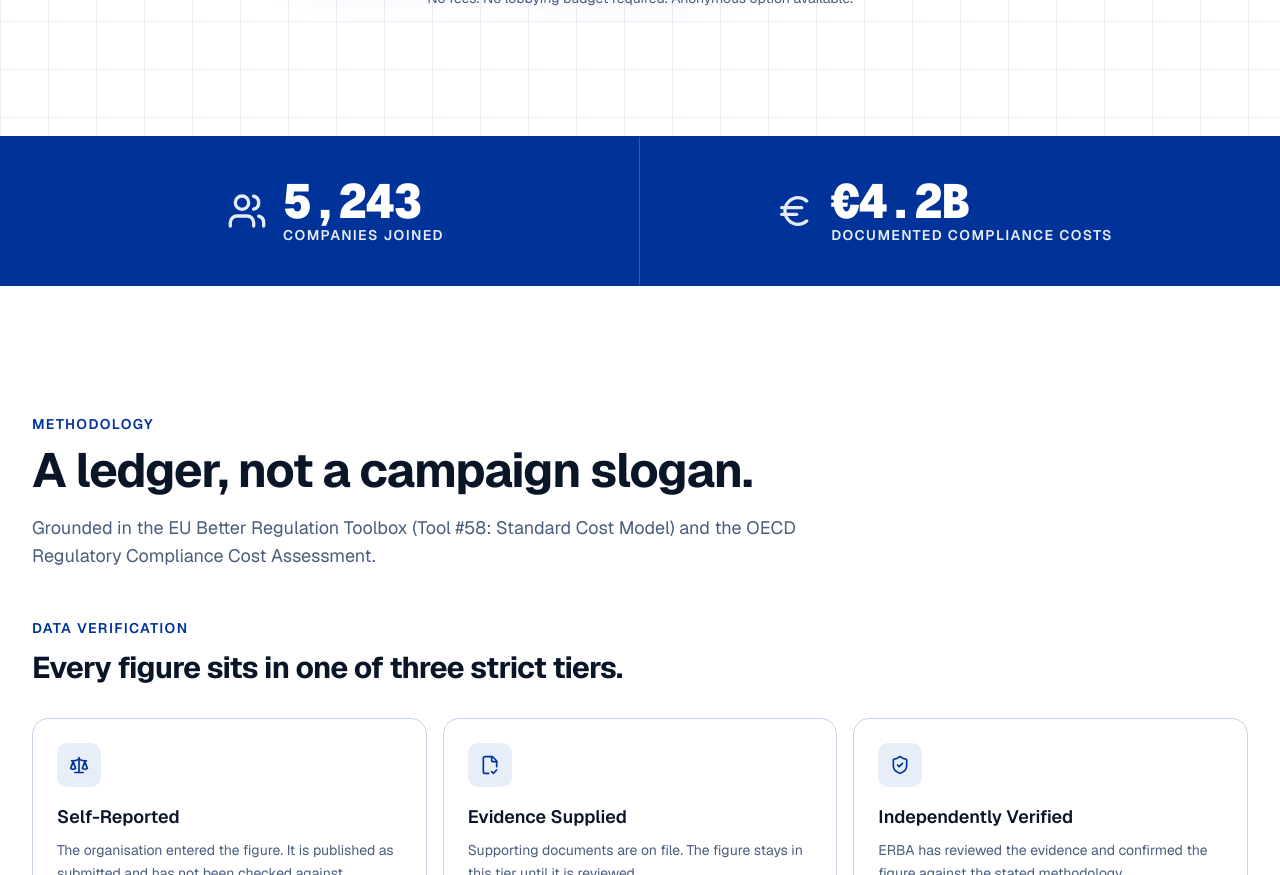
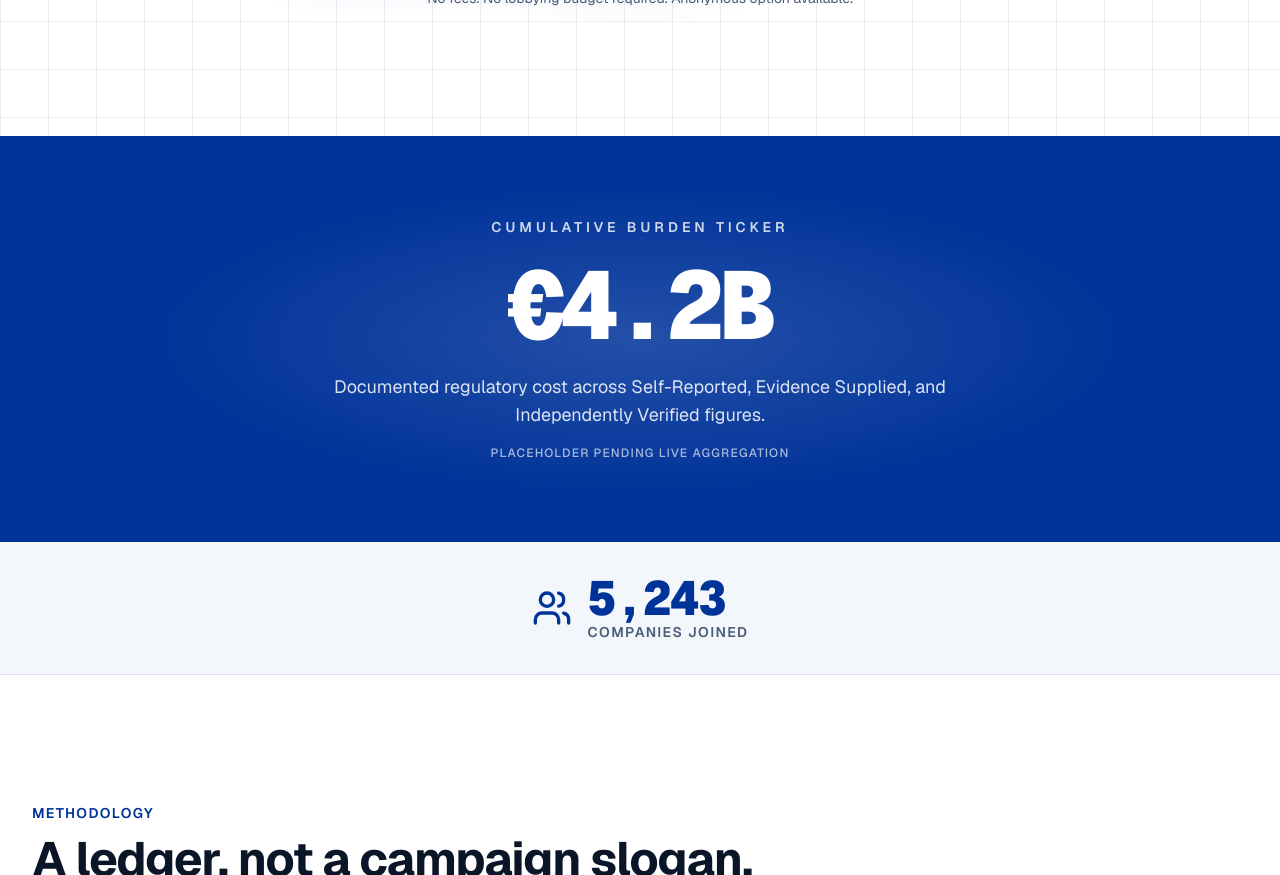
Before and after one commit to ptornquist/erba, a Next.js app: page / in a window 1280 px wide. Shown: the part 620-1495 px from the top of the page. Built offline with nearby package versions, Linux system fonts and the light colour scheme; no server answers.

Commit message:
Show the industry breakdown chart in the dashboard War Room.
The Recharts component existed locally but had not been shipped, so the live Overview had no chart.

```diff
--- a/app/page.tsx
+++ b/app/page.tsx
@@ -16,6 +16,7 @@ import {
 } from "@/components/ledger-standards";
 import { ButtonLink } from "@/components/ui/button";
 import { Badge } from "@/components/ui/badge";
+import { CumulativeBurdenTicker } from "@/components/cumulative-burden-ticker";
 import { MOMENTUM_STATS } from "@/lib/constants";
 import { formatInteger } from "@/lib/utils";
 
@@ -99,32 +100,22 @@ export default function LandingPage() {
         </div>
       </section>
 
+      {/* Isolated ticker: pass totalEur from a live SUM query when wired. */}
+      <CumulativeBurdenTicker />
+
       <section
         aria-label="Momentum"
-        className="border-y border-primary/40 bg-primary text-primary-foreground"
+        className="border-b border-border/60 bg-secondary/50"
       >
-        <div className="mx-auto grid max-w-7xl grid-cols-1 divide-y divide-white/20 px-4 sm:grid-cols-2 sm:divide-x sm:divide-y-0 sm:px-6 lg:px-8">
-          <div className="flex items-center justify-center gap-4 py-8 sm:py-10">
-            <Users className="size-10 shrink-0 opacity-90" aria-hidden="true" />
-            <div>
-              <p className="font-mono text-4xl font-black tabular-nums tracking-tight sm:text-5xl">
-                {formatInteger(MOMENTUM_STATS.companiesJoined)}
-              </p>
-              <p className="text-sm font-semibold uppercase tracking-widest opacity-90">
-                Companies Joined
-              </p>
-            </div>
-          </div>
-          <div className="flex items-center justify-center gap-4 py-8 sm:py-10">
-            <Euro className="size-10 shrink-0 opacity-90" aria-hidden="true" />
-            <div>
-              <p className="font-mono text-4xl font-black tabular-nums tracking-tight sm:text-5xl">
-                {MOMENTUM_STATS.documentedCostsLabel}
-              </p>
-              <p className="text-sm font-semibold uppercase tracking-widest opacity-90">
-                Documented Compliance Costs
-              </p>
-            </div>
+        <div className="mx-auto flex max-w-7xl items-center justify-center gap-4 px-4 py-8 sm:px-6 lg:px-8">
+          <Users className="size-10 shrink-0 text-primary" aria-hidden="true" />
+          <div>
+            <p className="font-mono text-4xl font-black tabular-nums tracking-tight text-primary sm:text-5xl">
+              {formatInteger(MOMENTUM_STATS.companiesJoined)}
+            </p>
+            <p className="text-sm font-semibold uppercase tracking-widest text-muted-foreground">
+              Companies Joined
+            </p>
           </div>
         </div>
       </section>
--- a/app/pain-index/page.tsx
+++ b/app/pain-index/page.tsx
@@ -8,6 +8,7 @@ import {
   TrendingUp,
   Trophy,
 } from "lucide-react";
+import { BurdenChart } from "@/components/burden-chart";
 import {
   MethodologyStatement,
   VerificationTiers,
@@ -107,6 +108,10 @@ export default async function PainIndexPage() {
             />
           </dl>
         </div>
+      </section>
+
+      <section className="mx-auto w-full max-w-7xl px-4 py-16 sm:px-6 lg:px-8">
+        <BurdenChart />
       </section>
 
       <section className="border-y border-border/60 bg-card/40">
--- /dev/null
+++ b/components/burden-chart.tsx
@@ -0,0 +1,105 @@
+"use client";
+
+import {
+  Bar,
+  BarChart,
+  CartesianGrid,
+  ResponsiveContainer,
+  Tooltip,
+  XAxis,
+  YAxis,
+} from "recharts";
+import {
+  PLACEHOLDER_INDUSTRY_AVERAGES,
+  type IndustryAverage,
+} from "@/lib/visualization-placeholders";
+import { formatEurCompact } from "@/lib/utils";
+
+type BurdenChartProps = {
+  data?: IndustryAverage[];
+  /** Defaults to true when `data` is omitted (isolated placeholder). */
+  isPlaceholder?: boolean;
+};
+
+export function BurdenChart({
+  data,
+  isPlaceholder = data === undefined,
+}: BurdenChartProps) {
+  const rows = [...(data ?? PLACEHOLDER_INDUSTRY_AVERAGES)].sort(
+    (a, b) => b.averageCostEur - a.averageCostEur,
+  );
+
+  return (
+    <div className="rounded-xl border border-border bg-card p-6 shadow-sm">
+      <div className="flex flex-col gap-2 sm:flex-row sm:items-end sm:justify-between">
+        <div>
+          <p className="text-sm font-semibold uppercase tracking-widest text-primary">
+            Industry breakdown
+          </p>
+          <h2 className="mt-2 text-2xl font-bold tracking-tight">
+            Average compliance cost by industry
+          </h2>
+        </div>
+        {isPlaceholder && (
+          <p className="text-xs font-medium uppercase tracking-widest text-muted-foreground">
+            Placeholder pending live query
+          </p>
+        )}
+      </div>
+      <p className="mt-2 max-w-2xl text-sm text-muted-foreground">
+        Mean annual SCM figure per industry. Journalists and members can compare
+        where the documented burden sits today.
+      </p>
+      <div className="mt-6 h-[360px] w-full">
+        <ResponsiveContainer width="100%" height="100%">
+          <BarChart
+            data={rows}
+            layout="vertical"
+            margin={{ top: 8, right: 16, bottom: 8, left: 8 }}
+          >
+            <CartesianGrid
+              stroke="#c5d4ea"
+              strokeDasharray="3 3"
+              horizontal={false}
+            />
+            <XAxis
+              type="number"
+              tickFormatter={(value: number) => formatEurCompact(value)}
+              tick={{ fill: "#4a5d7a", fontSize: 12 }}
+              axisLine={{ stroke: "#c5d4ea" }}
+              tickLine={false}
+            />
+            <YAxis
+              type="category"
+              dataKey="industry"
+              width={148}
+              tick={{ fill: "#0a1628", fontSize: 12 }}
+              axisLine={false}
+              tickLine={false}
+            />
+            <Tooltip
+              cursor={{ fill: "#e8eef8" }}
+              formatter={(value) => [
+                formatEurCompact(Number(value ?? 0)),
+                "Average cost",
+              ]}
+              contentStyle={{
+                borderRadius: 12,
+                border: "1px solid #c5d4ea",
+                background: "#ffffff",
+                color: "#0a1628",
+                fontSize: 13,
+              }}
+            />
+            <Bar
+              dataKey="averageCostEur"
+              fill="#003399"
+              radius={[0, 6, 6, 0]}
+              maxBarSize={28}
+            />
+          </BarChart>
+        </ResponsiveContainer>
+      </div>
+    </div>
+  );
+}
--- /dev/null
+++ b/components/cumulative-burden-ticker.tsx
@@ -0,0 +1,78 @@
+"use client";
+
+import { useEffect, useState } from "react";
+import { PLACEHOLDER_CUMULATIVE_BURDEN_EUR } from "@/lib/visualization-placeholders";
+
+const COMPACT = new Intl.NumberFormat("en-IE", {
+  style: "currency",
+  currency: "EUR",
+  notation: "compact",
+  maximumFractionDigits: 1,
+});
+
+function easeOutCubic(t: number): number {
+  return 1 - (1 - t) ** 3;
+}
+
+/**
+ * Homepage momentum ticker. Pass `totalEur` from a live SUM query when ready;
+ * until then it animates the isolated placeholder (€4.2B).
+ */
+export function CumulativeBurdenTicker({
+  totalEur,
+}: {
+  totalEur?: number;
+}) {
+  const target = totalEur ?? PLACEHOLDER_CUMULATIVE_BURDEN_EUR;
+  const isPlaceholder = totalEur === undefined;
+  const [value, setValue] = useState(0);
+
+  useEffect(() => {
+    const durationMs = 1800;
+    const start = performance.now();
+    let frame = 0;
+
+    const tick = (now: number) => {
+      const progress = Math.min(1, (now - start) / durationMs);
+      setValue(target * easeOutCubic(progress));
+      if (progress < 1) {
+        frame = window.requestAnimationFrame(tick);
+      }
+    };
+
+    frame = window.requestAnimationFrame(tick);
+    return () => window.cancelAnimationFrame(frame);
+  }, [target]);
+
+  return (
+    <section
+      aria-label="Cumulative burden ticker"
+      className="relative overflow-hidden border-y border-primary/40 bg-primary text-primary-foreground"
+    >
+      <div
+        aria-hidden="true"
+        className="pointer-events-none absolute inset-0 bg-[radial-gradient(ellipse_at_center,rgba(255,255,255,0.14),transparent_55%)]"
+      />
+      <div className="relative mx-auto max-w-5xl px-4 py-16 text-center sm:px-6 lg:px-8 lg:py-20">
+        <p className="text-sm font-semibold uppercase tracking-[0.28em] text-white/80">
+          Cumulative burden ticker
+        </p>
+        <p
+          className="mt-5 font-mono text-6xl font-black tabular-nums leading-none tracking-tighter whitespace-nowrap sm:text-7xl md:text-8xl"
+          aria-live="polite"
+        >
+          {COMPACT.format(value)}
+        </p>
+        <p className="mx-auto mt-5 max-w-2xl text-base text-white/85 sm:text-lg">
+          Documented regulatory cost across Self-Reported, Evidence Supplied,
+          and Independently Verified figures.
+        </p>
+        {isPlaceholder && (
+          <p className="mt-4 text-xs font-medium uppercase tracking-widest text-white/65">
+            Placeholder pending live aggregation
+          </p>
+        )}
+      </div>
+    </section>
+  );
+}
--- /dev/null
+++ b/lib/visualization-placeholders.ts
@@ -0,0 +1,26 @@
+/**
+ * Isolated stand-ins until live Supabase aggregations are wired.
+ *
+ * Swap `PLACEHOLDER_CUMULATIVE_BURDEN_EUR` for
+ * `sum(pain_submissions.estimated_cost_eur)` across all verification tiers.
+ * Swap `PLACEHOLDER_INDUSTRY_AVERAGES` for average cost grouped by
+ * `companies.industry`.
+ */
+
+export const PLACEHOLDER_CUMULATIVE_BURDEN_EUR = 4_200_000_000;
+
+export type IndustryAverage = {
+  industry: string;
+  averageCostEur: number;
+};
+
+export const PLACEHOLDER_INDUSTRY_AVERAGES: IndustryAverage[] = [
+  { industry: "Manufacturing", averageCostEur: 820_000 },
+  { industry: "Agriculture & Food", averageCostEur: 410_000 },
+  { industry: "Automotive", averageCostEur: 960_000 },
+  { industry: "Chemicals", averageCostEur: 1_120_000 },
+  { industry: "Energy & Utilities", averageCostEur: 740_000 },
+  { industry: "Logistics & Transport", averageCostEur: 530_000 },
+  { industry: "Pharma & Medical Devices", averageCostEur: 1_250_000 },
+  { industry: "Financial Services", averageCostEur: 680_000 },
+];
--- a/package.json
+++ b/package.json
@@ -22,6 +22,7 @@
     "react": "19.2.8",
     "react-dom": "19.2.8",
     "react-hook-form": "^7.88.0",
+    "recharts": "^3.10.1",
     "tailwind-merge": "^3.7.0",
     "zod": "^4.6.5"
   },
```
Also changed, not shown: app/dashboard/page.tsx (+40 -1 lines), 1 other file (tests, documents, lock files or other folders).
